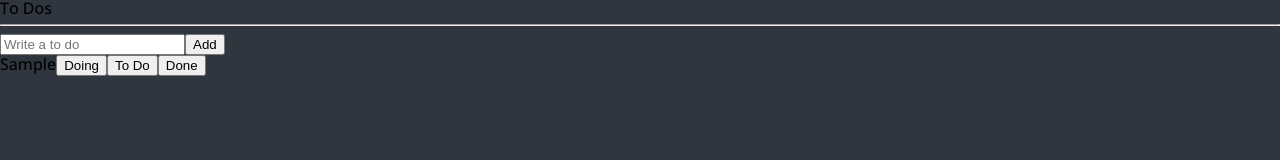
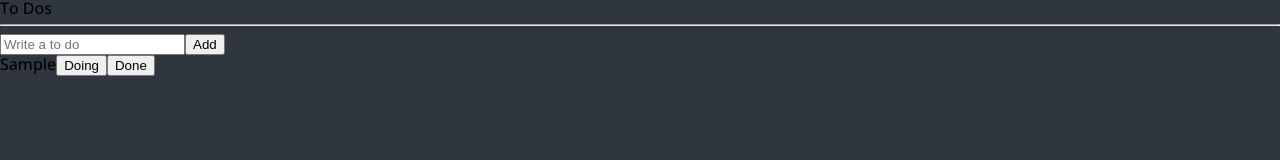
Before and after one commit to rsl150101/nc_react_intermediate, a React (Create React App) app: page / in a window 1280 px wide. Both pictures are taken after typing "Sample" into the empty fields and a click on the button "Add". Shown: the top 160 px of the page. Built offline with nearby package versions, Linux system fonts and the light colour scheme.

Commit message:
[Add] 6.13 category click event

```diff
--- a/src/components/ToDo.tsx
+++ b/src/components/ToDo.tsx
@@ -1,12 +1,32 @@
+import React from "react";
+
 import { ToDoState } from "../reducers/toDo";
 
 function ToDo(toDo: ToDoState) {
+  const onClick = (e: React.MouseEvent<HTMLButtonElement>) => {
+    const {
+      currentTarget: { name },
+    } = e;
+  };
+
   return (
     <li>
       <span>{toDo.text}</span>
-      <button>Doing</button>
-      <button>To Do</button>
-      <button>Done</button>
+      {toDo.category !== "DOING" && (
+        <button name="DOING" onClick={onClick}>
+          Doing
+        </button>
+      )}
+      {toDo.category !== "TO_DO" && (
+        <button name="TO_DO" onClick={onClick}>
+          To Do
+        </button>
+      )}
+      {toDo.category !== "DONE" && (
+        <button name="DONE" onClick={onClick}>
+          Done
+        </button>
+      )}
     </li>
   );
 }
```
